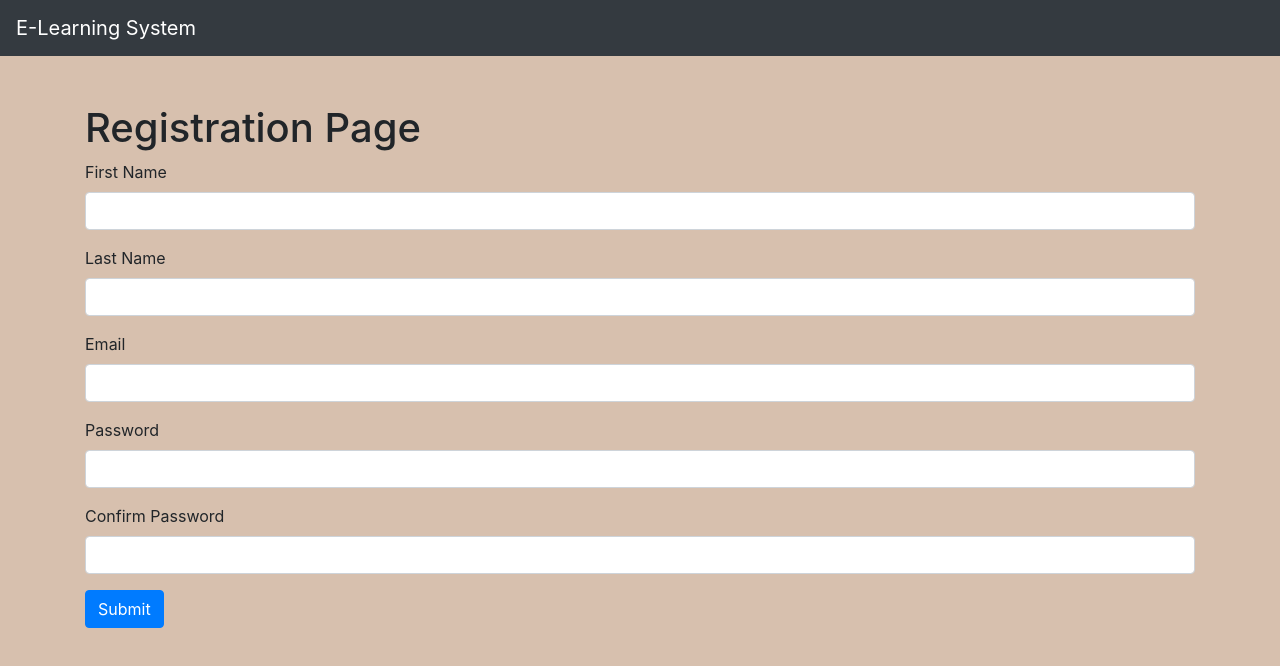
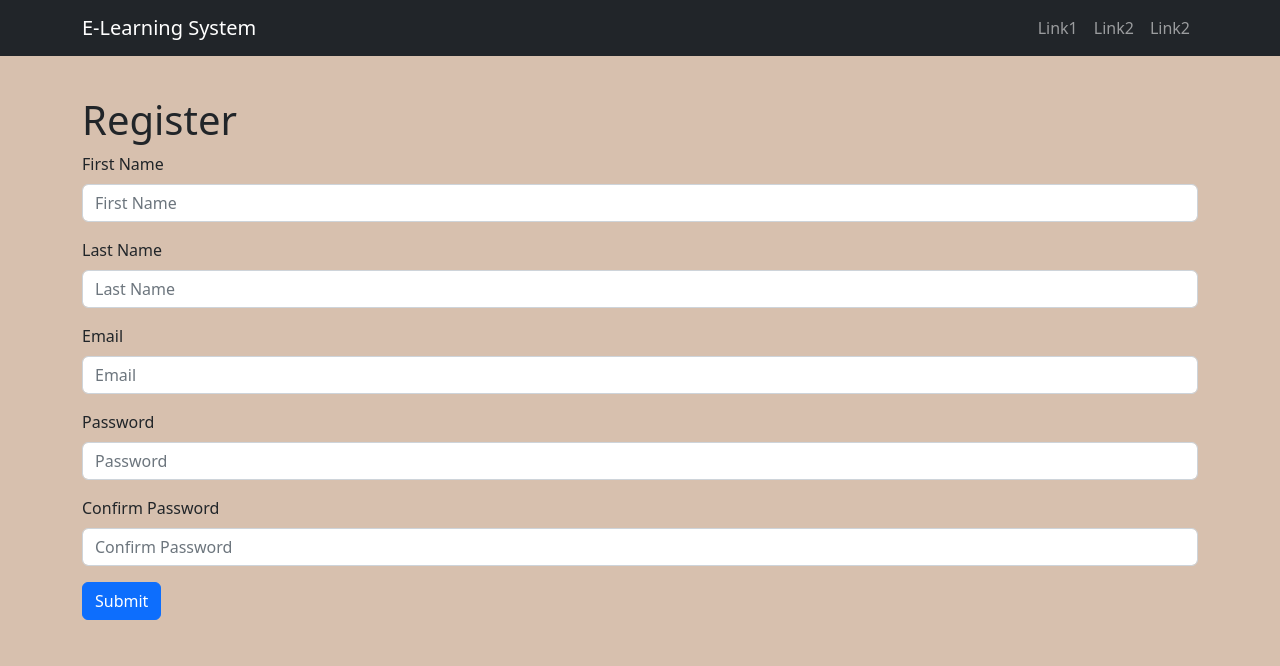
Before and after one commit to framgia/sph-els-arden, a React (Create React App) app in the folder frontend/: page /register in a window 1280 px wide. Shown: the top 666 px of the page. Built offline with nearby package versions, Linux system fonts and the light colour scheme.

Commit message:
modified file structure and css framework

```diff
--- a/frontend/package.json
+++ b/frontend/package.json
@@ -7,8 +7,10 @@
     "@testing-library/jest-dom": "^5.16.5",
     "@testing-library/react": "^13.4.0",
     "@testing-library/user-event": "^13.5.0",
+    "bootstrap": "^5.2.1",
     "joi-browser": "^13.4.0",
     "react": "^18.2.0",
+    "react-bootstrap": "^2.5.0",
     "react-dom": "^18.2.0",
     "react-redux": "^8.0.2",
     "react-scripts": "5.0.1",
--- a/frontend/public/index.html
+++ b/frontend/public/index.html
@@ -9,12 +9,6 @@
       content="Web site created using create-react-app"
     />
     <link rel="manifest" href="%PUBLIC_URL%/manifest.json" />
-    <link
-      rel="stylesheet"
-      href="https://cdn.jsdelivr.net/npm/bootstrap@4.0.0/dist/css/bootstrap.min.css"
-      integrity="sha384-Gn5384xqQ1aoWXA+058RXPxPg6fy4IWvTNh0E263XmFcJlSAwiGgFAW/dAiS6JXm"
-      crossorigin="anonymous"
-    />
     <title>E-Learning System</title>
   </head>
   <body>
@@ -22,19 +16,4 @@
     <div id="root"></div>
     <!-- body -->
   </body>
-  <script
-    src="https://code.jquery.com/jquery-3.2.1.slim.min.js"
-    integrity="sha384-KJ3o2DKtIkvYIK3UENzmM7KCkRr/rE9/Qpg6aAZGJwFDMVNA/GpGFF93hXpG5KkN"
-    crossorigin="anonymous"
-  ></script>
-  <script
-    src="https://cdn.jsdelivr.net/npm/popper.js@1.12.9/dist/umd/popper.min.js"
-    integrity="sha384-ApNbgh9B+Y1QKtv3Rn7W3mgPxhU9K/ScQsAP7hUibX39j7fakFPskvXusvfa0b4Q"
-    crossorigin="anonymous"
-  ></script>
-  <script
-    src="https://cdn.jsdelivr.net/npm/bootstrap@4.0.0/dist/js/bootstrap.min.js"
-    integrity="sha384-JZR6Spejh4U02d8jOt6vLEHfe/JQGiRRSQQxSfFWpi1MquVdAyjUar5+76PVCmYl"
-    crossorigin="anonymous"
-  ></script>
 </html>
--- a/frontend/src/App.js
+++ b/frontend/src/App.js
@@ -1,13 +1,13 @@
-import Register from "./components/register";
-import Navbar from "./components/navbar";
+import Register from "./pages/register";
+import Container from "react-bootstrap/Container";
+import "./asset/style.css";
 
 function App() {
   return (
     <div className="App">
-      <Navbar />
-      <div className="container mt-5">
+      <Container className="container mt-5 pt-5 mb-5">
         <Register />
-      </div>
+      </Container>
     </div>
   );
 }
--- a/frontend/src/components/input.js
+++ b/frontend/src/components/input.js
@@ -1,20 +1,25 @@
 import React from "react";
+import Form from "react-bootstrap/Form";
 
 const InputField = ({ name, label, value, onChange, type, error }) => {
   return (
-    <div className="form-group">
-      <label htmlFor={name}>{label}</label>
-      <input
+    <Form.Group className="mb-3" controlId={name}>
+      <Form.Label>{label}</Form.Label>
+      <Form.Control
+        type={type}
+        id={name}
+        placeholder={label}
+        value={value}
         onChange={onChange}
-        value={value}
-        id={name}
-        type={type}
-        className="form-control"
       />
 
       {/* conditional rendering */}
-      {error && <div className="alert alert-danger">{error}</div>}
-    </div>
+      {error && (
+        <Form.Text id={name} muted>
+          {error}
+        </Form.Text>
+      )}
+    </Form.Group>
   );
 };
 
--- a/frontend/src/components/navbar.js
+++ b/frontend/src/components/navbar.js
@@ -1,11 +1,28 @@
-const Navbar = () => {
+import Container from "react-bootstrap/Container";
+import Navbar from "react-bootstrap/Navbar";
+import Nav from "react-bootstrap/Nav";
+
+const NavBar = () => {
   return (
-    <nav className="navbar navbar-dark bg-dark">
-      <span className="navbar-brand bg-dark text-white-50">
-        E-Learning System
-      </span>
-    </nav>
+    <Navbar bg="dark" variant="dark" fixed="top">
+      <Container className="bg-dark">
+        <Navbar.Brand className="bg-dark" href="#">
+          E-Learning System
+        </Navbar.Brand>
+        <Nav className="text-right">
+          <Nav.Link className="bg-dark" href="##">
+            Link1
+          </Nav.Link>
+          <Nav.Link className="bg-dark" href="##">
+            Link2
+          </Nav.Link>
+          <Nav.Link className="bg-dark" href="##">
+            Link2
+          </Nav.Link>
+        </Nav>
+      </Container>
+    </Navbar>
   );
 };
 
-export default Navbar;
+export default NavBar;
--- a/frontend/src/index.js
+++ b/frontend/src/index.js
@@ -1,12 +1,13 @@
 import React from "react";
 import ReactDOM from "react-dom/client";
 import App from "./App";
-
 import { configureStore } from "@reduxjs/toolkit";
 import { Provider } from "react-redux";
-import "./style.css";
+import "bootstrap/dist/css/bootstrap.min.css";
+import NavBar from "./components/navbar";
 
-import registrantReducer from "./features/user";
+import "./asset/style.css";
+import registrantReducer from "./store/user";
 
 const store = configureStore({
   //collection of reducers
@@ -19,6 +20,7 @@ const root = ReactDOM.createRoot(document.getElementById("root"));
 root.render(
   <React.StrictMode>
     <Provider store={store}>
+      <NavBar />
       <App />
     </Provider>
   </React.StrictMode>
--- a/frontend/src/components/register.js
+++ b/frontend/src/pages/register.js
@@ -1,10 +1,16 @@
 import React from "react";
 import { useSelector } from "react-redux";
 import { useDispatch } from "react-redux";
+import Button from "react-bootstrap/Button";
+import Form from "react-bootstrap/Form";
 
-import { register } from "../features/user";
-import InputField from "./input";
-import { validate, validateField, getErrorMessage } from "./validation";
+import { register } from "../store/user";
+import InputField from "../components/input";
+import {
+  validate,
+  validateField,
+  getErrorMessage,
+} from "../components/validation";
 
 const Register = () => {
   const registrant = useSelector((state) => state.registrant.value);
@@ -37,7 +43,6 @@ const Register = () => {
     } else {
       const error_payload = { ...registrant.errors };
       delete error_payload[name]; // remove the error
-      // console.log(name);
       payload = { ...registrant, [name]: value, errors: error_payload };
     }
 
@@ -48,8 +53,8 @@ const Register = () => {
 
   return (
     <div>
-      <h1>Registration Page</h1>
-      <form onSubmit={handleSubmit}>
+      <h1>Register</h1>
+      <Form onSubmit={handleSubmit}>
         <InputField
           name="first_name"
           value={registrant.first_name}
@@ -94,8 +99,8 @@ const Register = () => {
           onChange={handleChange}
           error={registrant.errors.password2}
         />
-        <button className="btn btn-primary">Submit</button>
-      </form>
+        <Button onClick={handleSubmit}>Submit</Button>
+      </Form>
     </div>
   );
 };
```
Also changed, not shown: frontend/src/asset/style.css (renamed from frontend/src/style.css), frontend/src/store/user.js (renamed from frontend/src/features/user.js), 1 other file (tests, documents, lock files or other folders).
